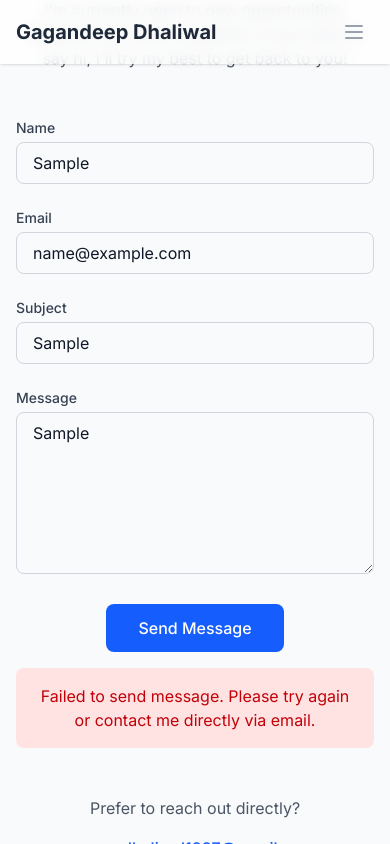
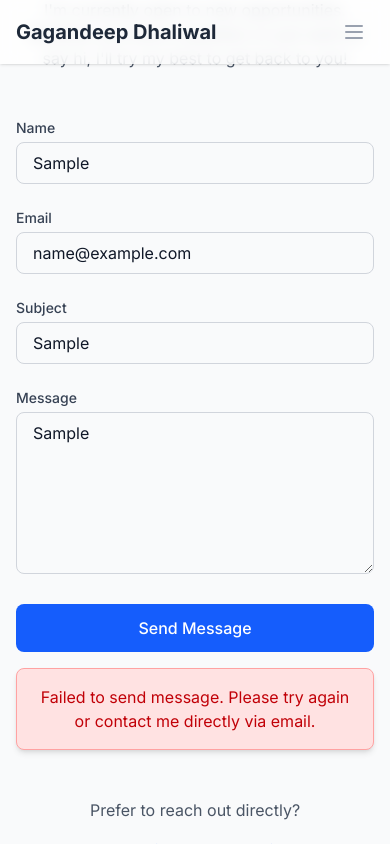
Before and after one commit to GAGANQ/Portfolio, a Next.js app: page / in a window 390 px wide. Both pictures are taken after typing "Sample", "name@example.com", "Sample", "Sample" into the empty fields and a click on the button "Send Message". Shown: the part 5486-6330 px from the top of the page. Built offline with nearby package versions, Linux system fonts and the light colour scheme.

Commit message:
Enhance contact form feedback visibility and animations

```diff
--- a/app/components/Contact.tsx
+++ b/app/components/Contact.tsx
@@ -159,28 +159,30 @@ const Contact = () => {
               ></textarea>
             </div>
 
-            <div className="text-center space-y-4">
+            <div className="flex flex-col items-center space-y-4">
               <button
                 type="submit"
                 disabled={isSubmitting}
-                className={`px-8 py-3 bg-blue-600 text-white rounded-lg font-medium transition-all
+                className={`w-full md:w-auto px-8 py-3 bg-blue-600 text-white rounded-lg font-medium transition-all
                   ${isSubmitting ? 'opacity-50 cursor-not-allowed' : 'hover:bg-blue-700'}`}
               >
                 {isSubmitting ? 'Sending...' : 'Send Message'}
               </button>
 
-              {submitStatus.message && (
-                <div
-                  className={`text-center p-4 rounded-lg ${
+              {(isSubmitting || submitStatus.message) && (
+                <motion.div
+                  initial={{ opacity: 0, y: -10 }}
+                  animate={{ opacity: 1, y: 0 }}
+                  className={`w-full md:w-96 text-center p-4 rounded-lg shadow-md ${
                     submitStatus.type === 'success'
-                      ? 'bg-green-100 text-green-700'
+                      ? 'bg-green-100 text-green-700 border border-green-300'
                       : submitStatus.type === 'error'
-                      ? 'bg-red-100 text-red-700'
-                      : 'bg-blue-100 text-blue-700'
+                      ? 'bg-red-100 text-red-700 border border-red-300'
+                      : 'bg-blue-100 text-blue-700 border border-blue-300'
                   }`}
                 >
-                  {submitStatus.message}
-                </div>
+                  {isSubmitting ? 'Sending your message...' : submitStatus.message}
+                </motion.div>
               )}
             </div>
           </form>
```
